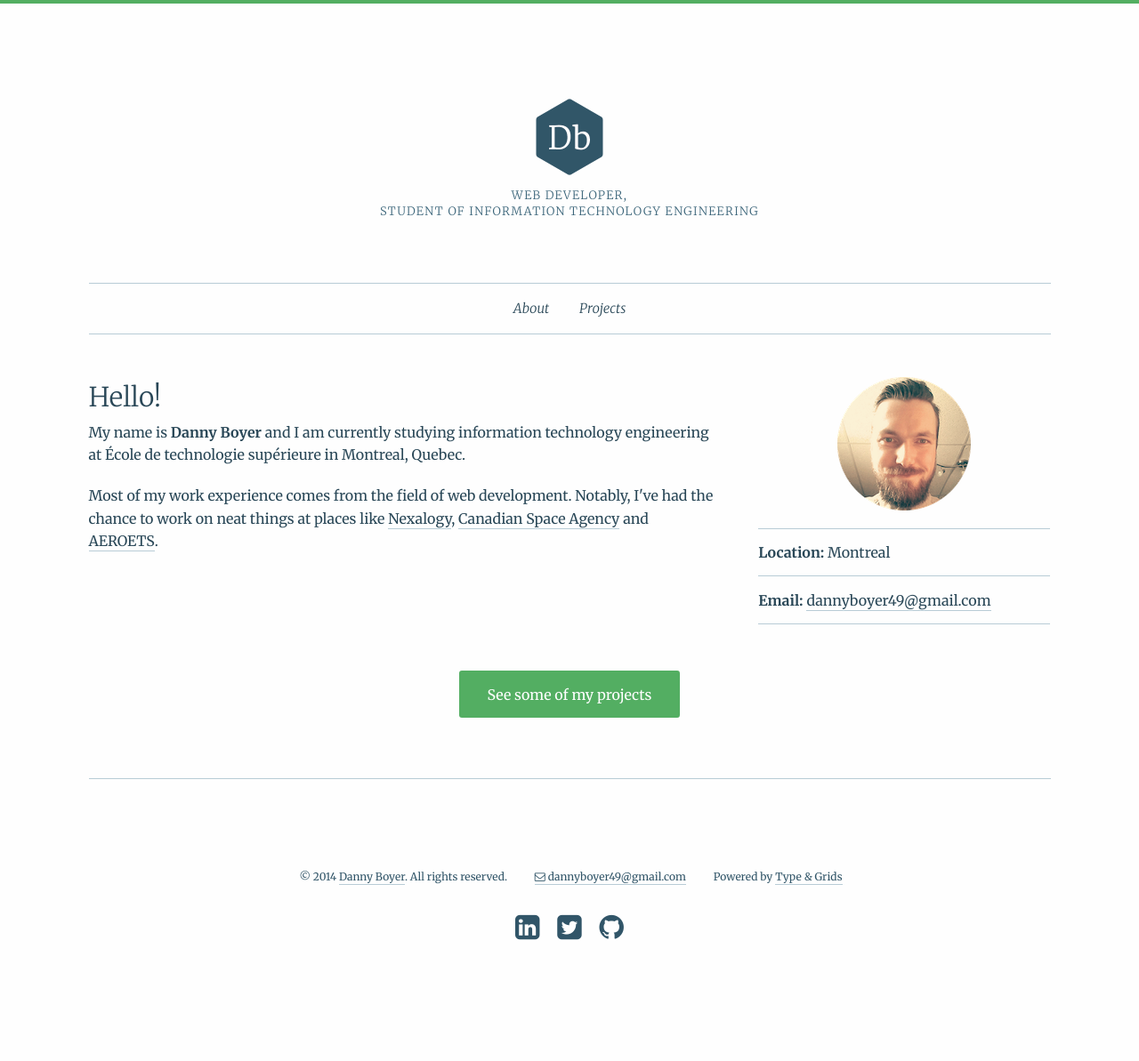
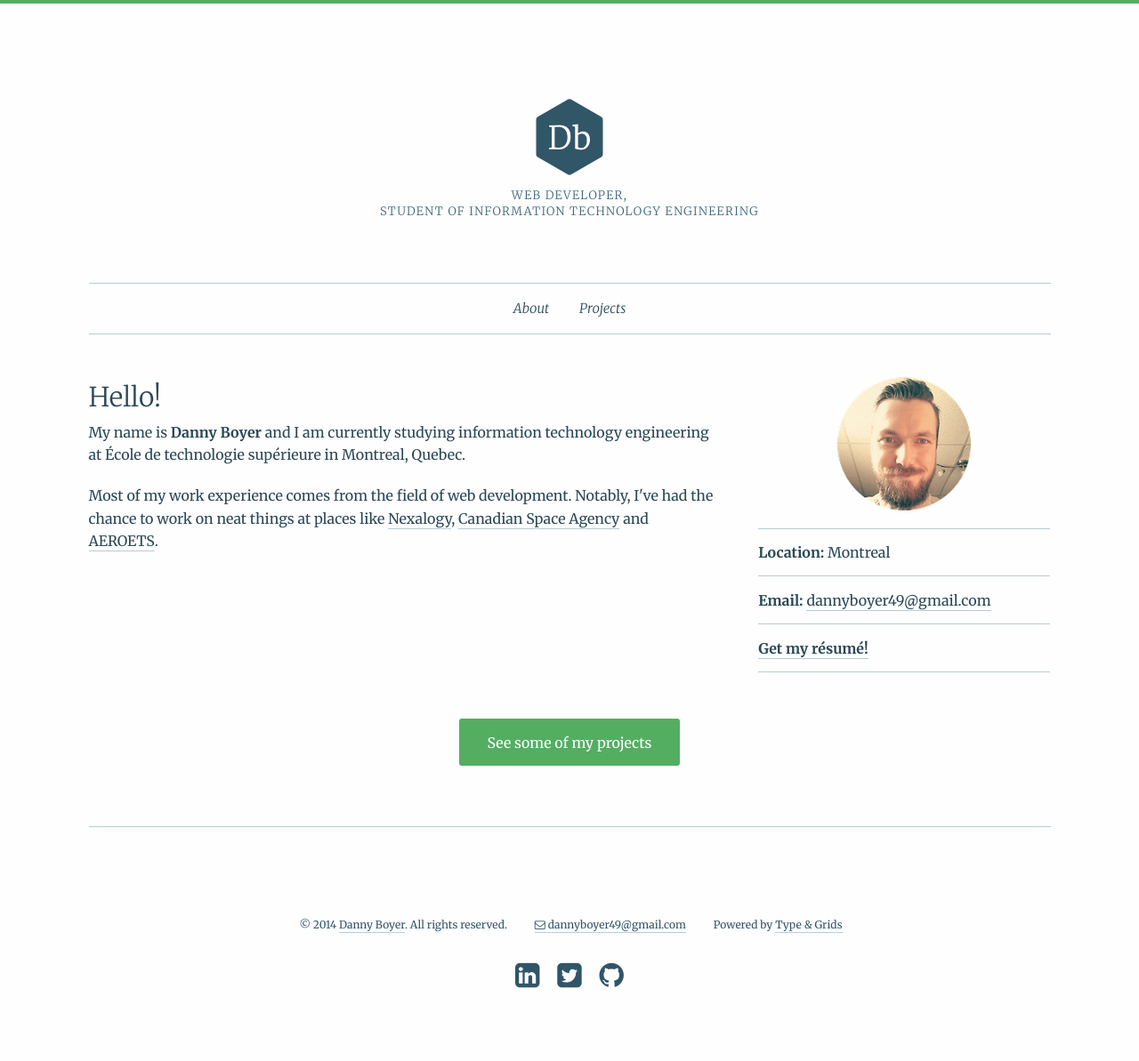
Before and after one commit to dannyboyer/dannyboyer.github.io, a Jekyll site: the page built from index.html, in a window 1280 px wide. Shown: the whole page at 89% size. Built offline with Jekyll 4.4.1, drawn with Linux system fonts in a browser that asks for light colours; before the commit the page ends 1139 px from its top, so only the background shows below that.

Commit message:
link to resume

```diff
--- a/index.html
+++ b/index.html
@@ -26,7 +26,7 @@ layout: default
 		<ul>
 			<li><strong>Location:</strong> Montreal</li>
 			<li><strong>Email:</strong> <a href="mailto:dannyboyer49@gmail.com">dannyboyer49@gmail.com</a></li>
-			<!-- <li><strong>Résumé:</strong> <a href="resume.pdf" target="_blank">resume.pdf</a></li> -->
+			<li><a href="danny_boyer_resume.pdf" target="_blank"><strong>Get my résumé!</strong></a></li>
 		</ul>
 	</div>
 </div>
```
Also changed, not shown: 2 other files.
